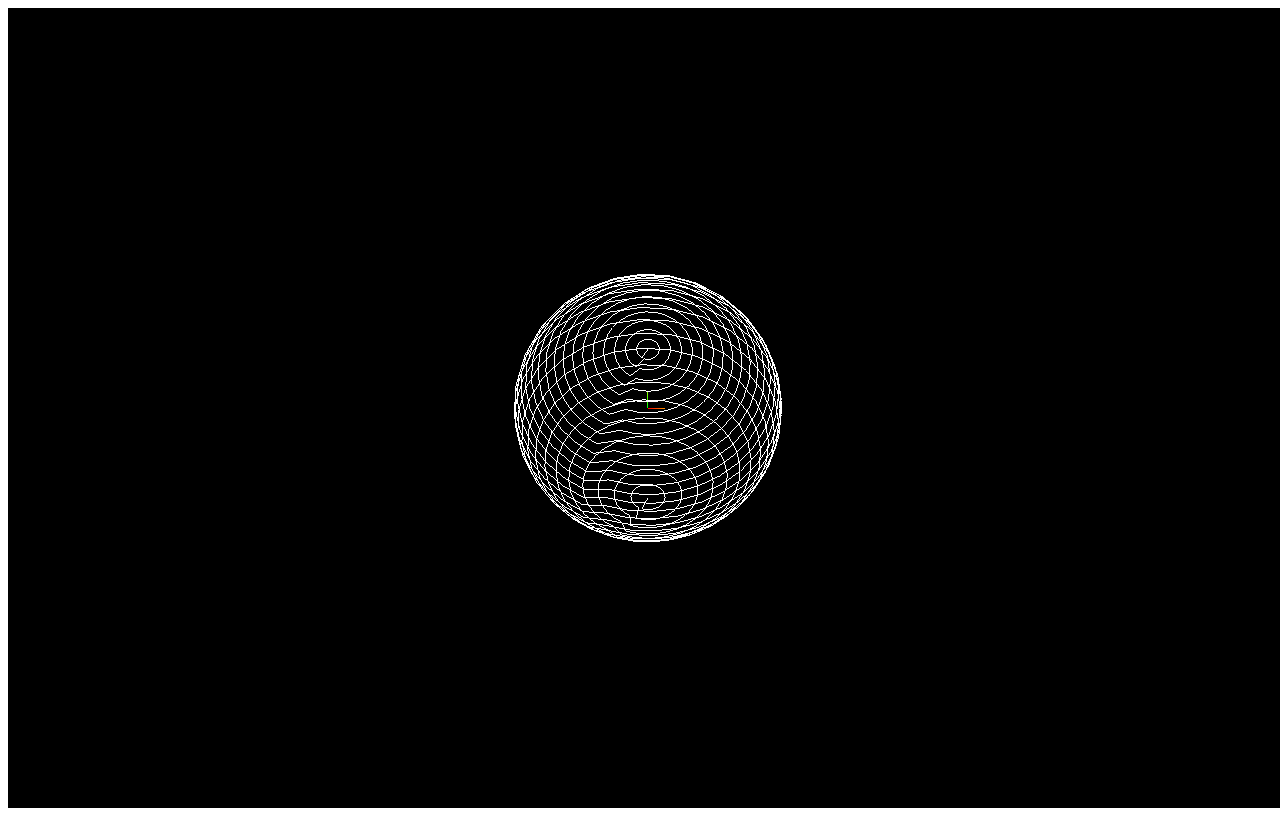
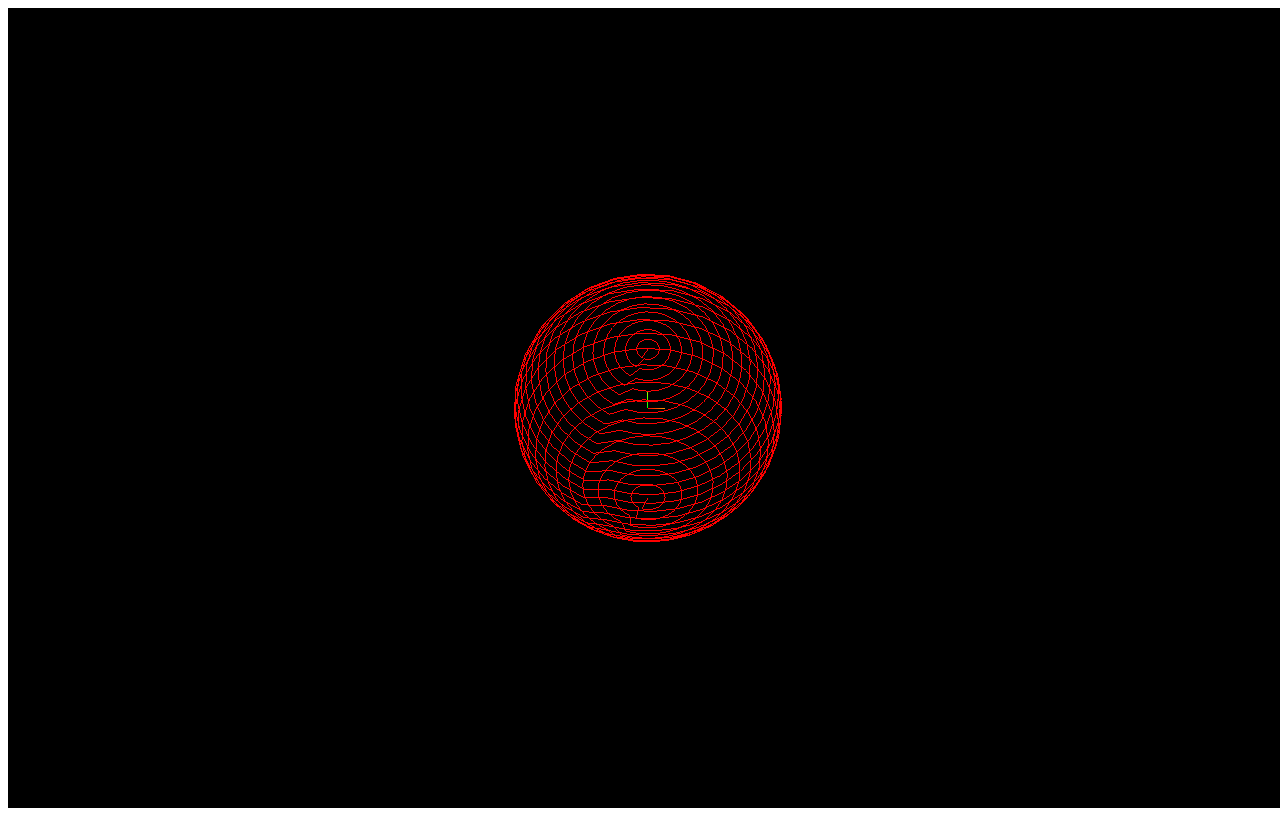
Before and after one commit to mforgaian/three.js_in_action, a website: page index.html in a window 1280 px wide. Drawn offline with Linux system fonts and the light colour scheme.

Commit message:
code cleanup

```diff
--- a/index.html
+++ b/index.html
@@ -19,9 +19,14 @@
             materialBasic = new THREE.MeshBasicMaterial();
             material = new THREE.MeshDepthMaterial()
             materialLine = new THREE.LineBasicMaterial({color: 0xff0000, linewidth: 1})
-            sphere1 = new THREE.Line(sphereGeometry, materialBasic)
+            materialLineDashed = new THREE.LineDashedMaterial({color: 0xff0000, linewidth: 1, dashSize: 1, graphSize: 1})
+            // sphere1 = new THREE.Mesh(sphereGeometry, materialBasic)
+            sphere1 = new THREE.Line(sphereGeometry, materialLine)
+            // sphere1 = new THREE.Line(sphereGeometry, materialBasic)
+            // sphere1 = new THREE.Line(sphereGeometry, materialLineDashed)
 
             scene.add(sphere1)
+            // sphereGeometry.computeLineDistances();
         };
 
         let showAxisHelper = () => {
```
